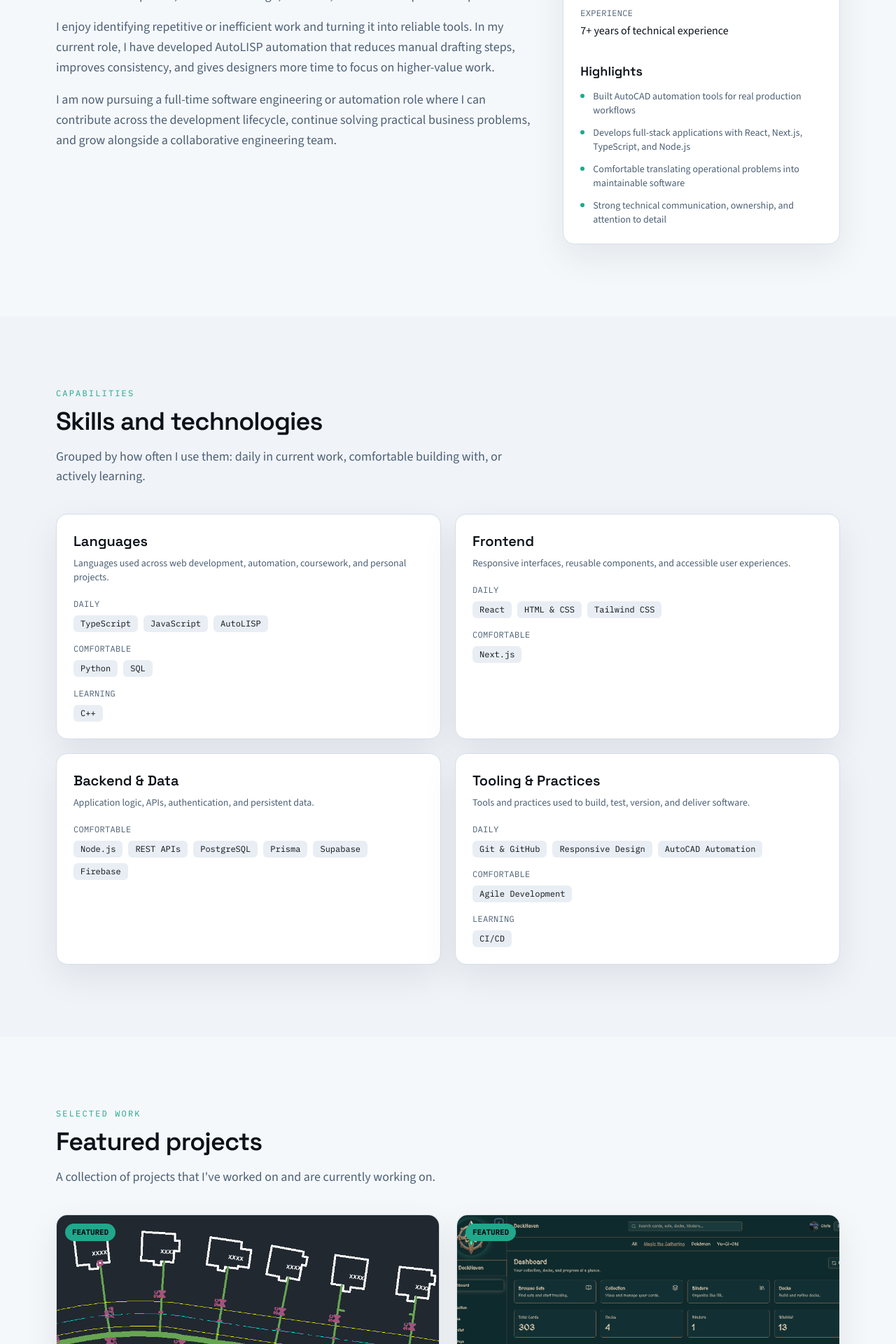
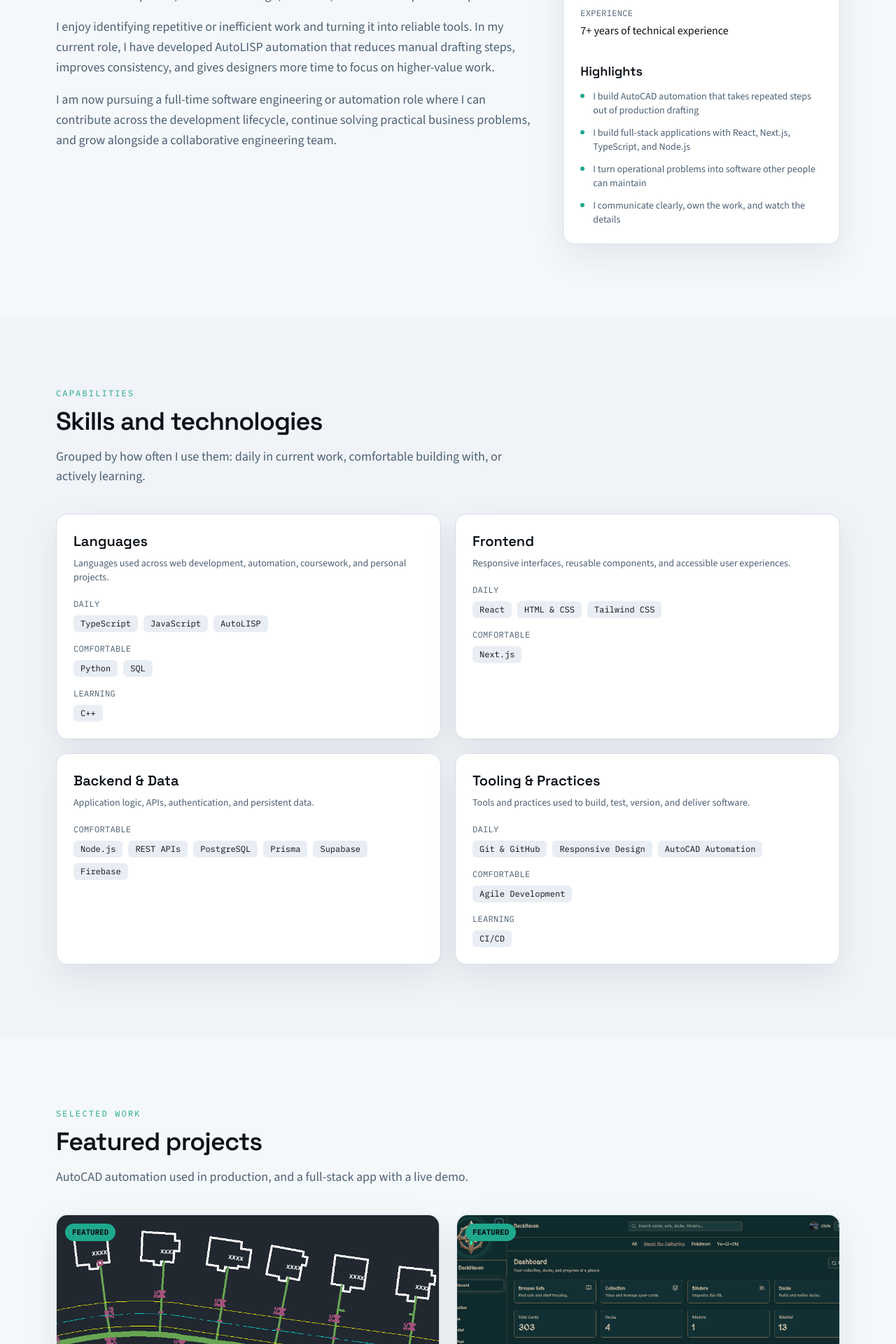
Before and after one commit to Christopher-Holland/SWE-Portfolio, a React (Vite) app: page / in a window 1280 px wide. Shown: the part 1000-2920 px from the top of the page at 70% size. Built offline with nearby package versions, Linux system fonts and the light colour scheme.

Commit message:
fix: removed some typos, and updated grammar to be more professional

```diff
--- a/src/data/portfolioData.ts
+++ b/src/data/portfolioData.ts
@@ -46,10 +46,10 @@ export const portfolioData: PortfolioData = {
       'I am now pursuing a full-time software engineering or automation role where I can contribute across the development lifecycle, continue solving practical business problems, and grow alongside a collaborative engineering team.',
     ],
     highlights: [
-      'Built AutoCAD automation tools for real production workflows',
-      'Develops full-stack applications with React, Next.js, TypeScript, and Node.js',
-      'Comfortable translating operational problems into maintainable software',
-      'Strong technical communication, ownership, and attention to detail',
+      'I build AutoCAD automation that takes repeated steps out of production drafting',
+      'I build full-stack applications with React, Next.js, TypeScript, and Node.js',
+      'I turn operational problems into software other people can maintain',
+      'I communicate clearly, own the work, and watch the details',
     ],
     location: 'Kentucky / Remote',
     yearsExperience: '7+ years of technical experience',
@@ -164,10 +164,10 @@ export const portfolioData: PortfolioData = {
       summary:
         'Support underground natural-gas design and drafting workflows while developing automation that improves speed, consistency, and usability.',
       achievements: [
-        'Developed AutoLISP tools that automate repetitive drafting tasks including block placement, text generation, rotations, layer processing, and drawing cleanup.',
-        'Translate engineering information, GIS data, DXF files, markups, and field documentation into accurate construction drawings and as-built records.',
-        'Collaborate with designers, engineers, managers, and end users to identify workflow problems, test solutions, and refine production tools.',
-        'Recognized as Employee of the Month for performance, reliability, and contributions to team operations.',
+        'Write AutoLISP tools for block placement, text generation, rotations, layer processing, and drawing cleanup so designers skip those repeated manual steps.',
+        'Turn GIS data, DXF files, markups, and field notes into construction drawings and as-builts the team can release with less rework.',
+        'Work with designers, engineers, and end users to find workflow problems, test fixes, and keep the tools in daily production use.',
+        'Named Employee of the Month for accuracy, reliability, and automation that made production drawings more consistent.',
       ],
       technologies: [
         'AutoCAD',
@@ -188,9 +188,9 @@ export const portfolioData: PortfolioData = {
       summary:
         'Produced and revised utility design drawings while learning client standards, drafting workflows, and quality-control requirements.',
       achievements: [
-        'Created and updated underground utility drawings using AutoCAD and client-provided design information.',
-        'Maintained drawing accuracy while working within established CAD standards and production deadlines.',
-        'Transitioned from contract status into a permanent role based on performance and reliability.',
+        'Revised underground utility drawings in AutoCAD against client standards before they went to construction.',
+        'Kept drawings accurate to CAD standards while still hitting production deadlines.',
+        'Moved from contract to a permanent role on the strength of accuracy and follow-through.',
       ],
       technologies: [
         'AutoCAD',
@@ -257,7 +257,7 @@ export const portfolioData: PortfolioData = {
     location: 'Kentucky — Open to remote opportunities',
     resumeUrl: '/Christopher_Holland_Resume.pdf',
     formNote:
-      'Use the email link to contact me directly. A live contact form may be added in a future update.',
+      'Use the email link to contact me directly.',
   },
 
   social: [
--- a/src/sections/EducationSection.tsx
+++ b/src/sections/EducationSection.tsx
@@ -12,7 +12,7 @@ export function EducationSection({ items }: EducationSectionProps) {
         <SectionHeading
           eyebrow="Learning"
           title="Education"
-          description="Learning something new every day"
+          description="A computer science degree (3.97 GPA) finished while working full-time, after earlier CAD training."
         />
         <h2 id="education-heading" className="sr-only">
           Education
--- a/src/sections/ProjectsSection.tsx
+++ b/src/sections/ProjectsSection.tsx
@@ -15,7 +15,7 @@ export function ProjectsSection({ projects }: ProjectsSectionProps) {
         <SectionHeading
           eyebrow="Selected work"
           title="Featured projects"
-          description="A collection of projects that I've worked on and are currently working on."
+          description="AutoCAD automation used in production, and a full-stack app with a live demo."
         />
         <h2 id="projects-heading" className="sr-only">
           Featured projects
```
Also changed, not shown: public/DragTree.png (deleted).
